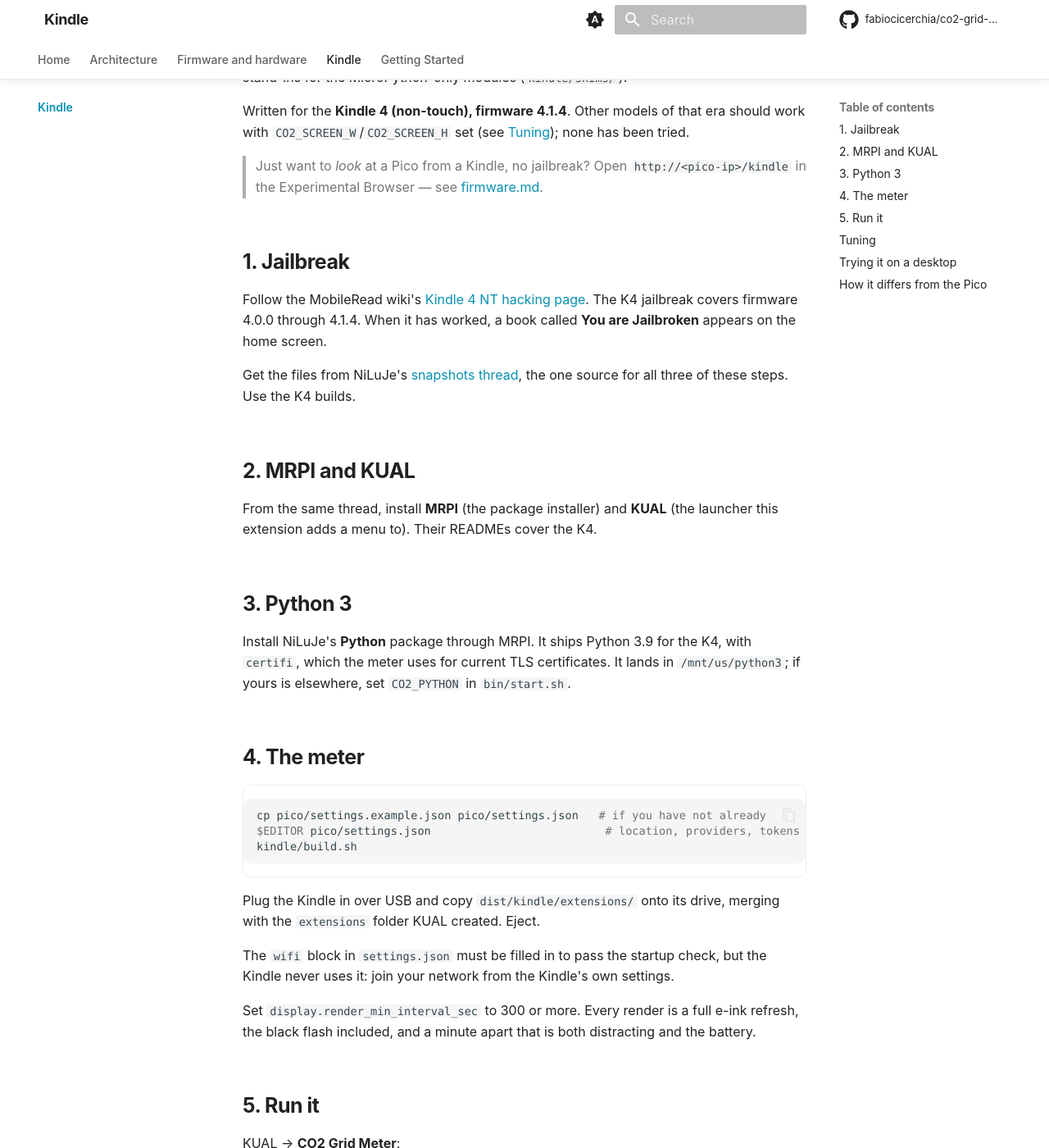
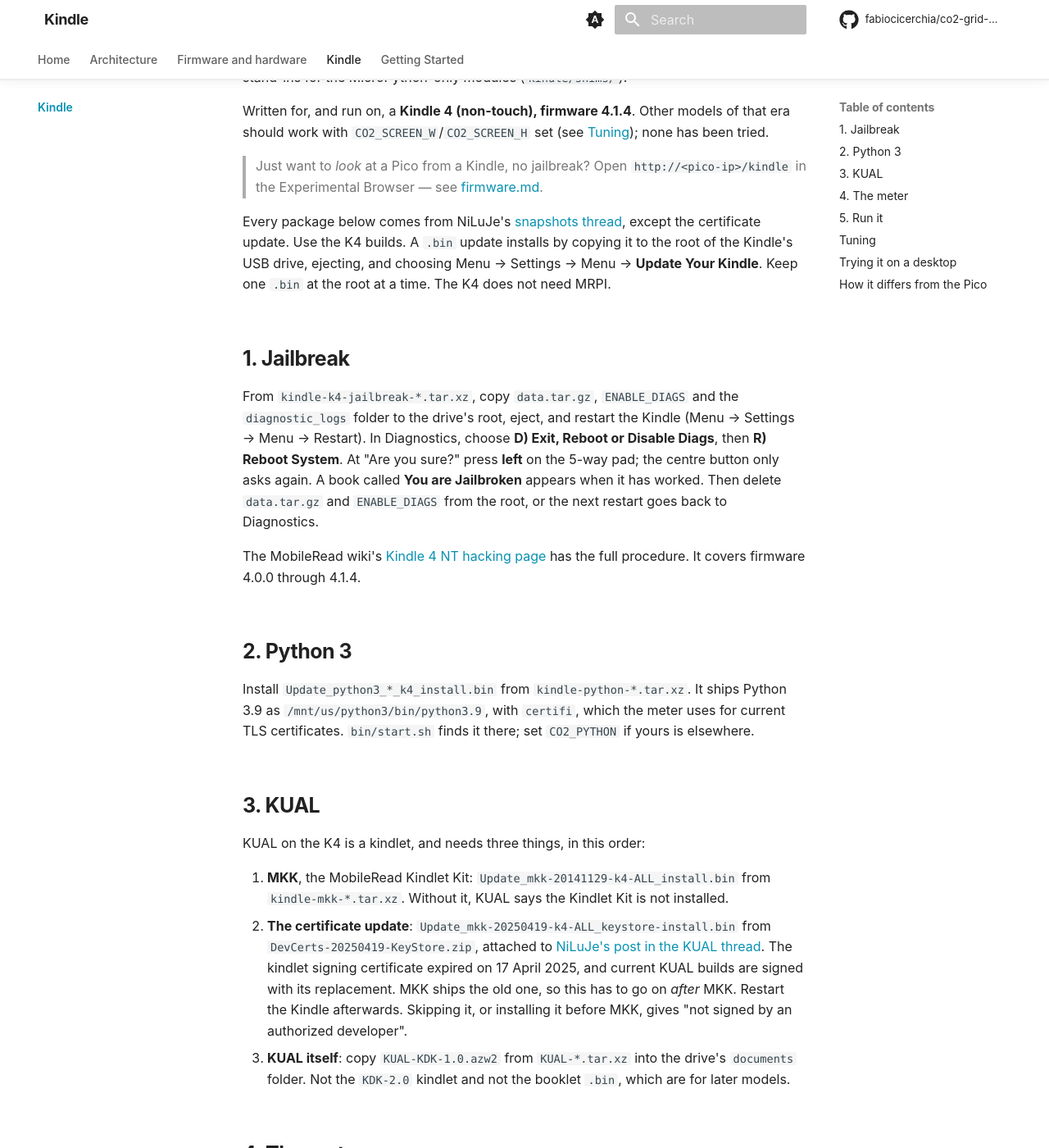
Before and after one commit to fabiocicerchia/co2-grid-meter, an MkDocs documentation site: the page built from docs/kindle.md, in a window 1280 px wide and 1400 px high, scrolled down 220 px. Shown: the whole window at 82% size. Built offline with MkDocs 1.6.1 and Material for MkDocs 9.7.7, drawn with Linux system fonts in a browser that asks for light colours; comment, search, counter and statistics services are not loaded; some of the changed text lies outside the part shown.

Commit message:
docs(kindle): the install route that worked on a K4 at 4.1.4
Updates via Update Your Kindle instead of MRPI, and the MKK and 2025
certificate update KUAL needs, in the order that works.

Co-Authored-By: Claude Opus 5.5 <noreply@anthropic.com>
Claude-Session: https://claude.ai/code/session_01GDzQWbWLjV5aYUkYShJWoE

````diff
--- a/docs/kindle.md
+++ b/docs/kindle.md
@@ -6,7 +6,7 @@ code is the firmware under `pico/`, unchanged, run by `kindle/run.py` under the
 Kindle's Python with stand-ins for the MicroPython-only modules
 (`kindle/shims/`).
 
-Written for the **Kindle 4 (non-touch), firmware 4.1.4**. Other models of that
+Written for, and run on, a **Kindle 4 (non-touch), firmware 4.1.4**. Other models of that
 era should work with `CO2_SCREEN_W`/`CO2_SCREEN_H` set (see
 [Tuning](#tuning)); none has been tried.
 
@@ -14,28 +14,51 @@ era should work with `CO2_SCREEN_W`/`CO2_SCREEN_H` set (see
 > `http://<pico-ip>/kindle` in the Experimental Browser — see
 > [firmware.md](firmware.md#kindle-as-a-second-display).
 
+Every package below comes from NiLuJe's
+[snapshots thread](https://www.mobileread.com/forums/showthread.php?t=225030),
+except the certificate update. Use the K4 builds. A `.bin` update installs by
+copying it to the root of the Kindle's USB drive, ejecting, and choosing
+Menu → Settings → Menu → **Update Your Kindle**. Keep one `.bin` at the root at
+a time. The K4 does not need MRPI.
+
 ## 1. Jailbreak
 
-Follow the MobileRead wiki's
-[Kindle 4 NT hacking page](https://wiki.mobileread.com/wiki/Kindle4NTHacking).
-The K4 jailbreak covers firmware 4.0.0 through 4.1.4. When it has worked, a
-book called **You are Jailbroken** appears on the home screen.
+From `kindle-k4-jailbreak-*.tar.xz`, copy `data.tar.gz`, `ENABLE_DIAGS` and the
+`diagnostic_logs` folder to the drive's root, eject, and restart the Kindle
+(Menu → Settings → Menu → Restart). In Diagnostics, choose **D) Exit, Reboot or
+Disable Diags**, then **R) Reboot System**. At "Are you sure?" press **left** on
+the 5-way pad; the centre button only asks again. A book called **You are
+Jailbroken** appears when it has worked. Then delete `data.tar.gz` and
+`ENABLE_DIAGS` from the root, or the next restart goes back to Diagnostics.
 
-Get the files from NiLuJe's
-[snapshots thread](https://www.mobileread.com/forums/showthread.php?t=225030),
-the one source for all three of these steps. Use the K4 builds.
+The MobileRead wiki's
+[Kindle 4 NT hacking page](https://wiki.mobileread.com/wiki/Kindle4NTHacking)
+has the full procedure. It covers firmware 4.0.0 through 4.1.4.
 
-## 2. MRPI and KUAL
+## 2. Python 3
 
-From the same thread, install **MRPI** (the package installer) and **KUAL**
-(the launcher this extension adds a menu to). Their READMEs cover the K4.
+Install `Update_python3_*_k4_install.bin` from `kindle-python-*.tar.xz`. It
+ships Python 3.9 as `/mnt/us/python3/bin/python3.9`, with `certifi`, which the
+meter uses for current TLS certificates. `bin/start.sh` finds it there; set
+`CO2_PYTHON` if yours is elsewhere.
 
-## 3. Python 3
+## 3. KUAL
 
-Install NiLuJe's **Python** package through MRPI. It ships Python 3.9 for the
-K4, with `certifi`, which the meter uses for current TLS certificates. It lands
-in `/mnt/us/python3`; if yours is elsewhere, set `CO2_PYTHON` in
-`bin/start.sh`.
+KUAL on the K4 is a kindlet, and needs three things, in this order:
+
+1. **MKK**, the MobileRead Kindlet Kit: `Update_mkk-20141129-k4-ALL_install.bin`
+   from `kindle-mkk-*.tar.xz`. Without it, KUAL says the Kindlet Kit is not
+   installed.
+1. **The certificate update**: `Update_mkk-20250419-k4-ALL_keystore-install.bin`
+   from `DevCerts-20250419-KeyStore.zip`, attached to
+   [NiLuJe's post in the KUAL thread](https://www.mobileread.com/forums/showthread.php?p=4506164).
+   The kindlet signing certificate expired on 17 April 2025, and current KUAL
+   builds are signed with its replacement. MKK ships the old one, so this has to
+   go on *after* MKK. Restart the Kindle afterwards. Skipping it, or installing
+   it before MKK, gives "not signed by an authorized developer".
+1. **KUAL itself**: copy `KUAL-KDK-1.0.azw2` from `KUAL-*.tar.xz` into the
+   drive's `documents` folder. Not the `KDK-2.0` kindlet and not the booklet
+   `.bin`, which are for later models.
 
 ## 4. The meter
 
@@ -46,7 +69,7 @@ kindle/build.sh
 ```
 
 Plug the Kindle in over USB and copy `dist/kindle/extensions/` onto its drive,
-merging with the `extensions` folder KUAL created. Eject.
+creating `extensions` at the root if it is not there. Eject.
 
 The `wifi` block in `settings.json` must be filled in to pass the startup check,
 but the Kindle never uses it: join your network from the Kindle's own settings.
````
